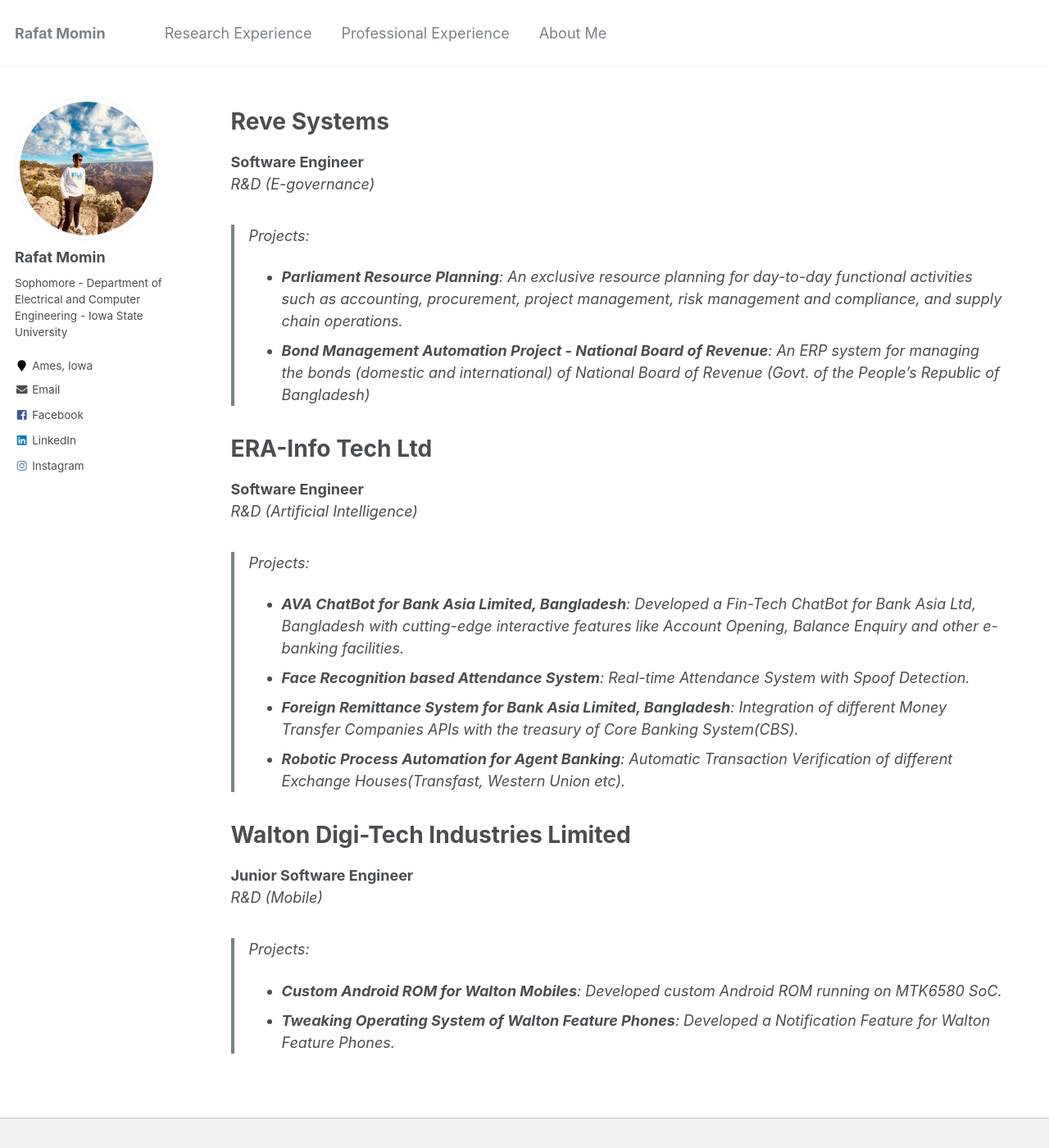
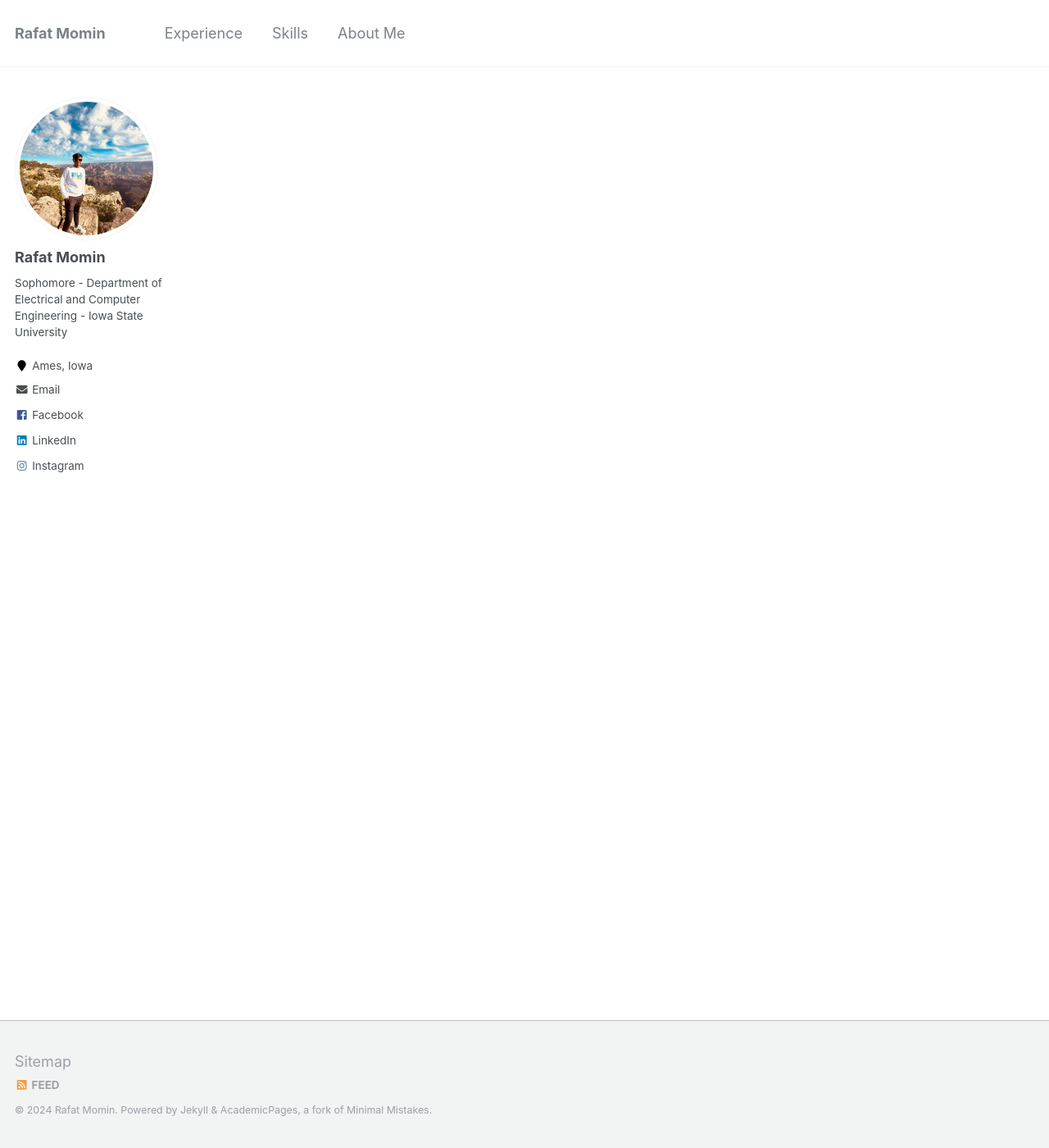
Before and after one commit to RafatMomin/rafatmomin.github.io, a Jekyll site: the page built from _pages/professional-experience.md, in a window 1280 px wide and 1400 px high. Shown: the whole window at 82% size. Built offline with Jekyll 4.4.1, drawn with Linux system fonts in a browser that asks for light colours.

Commit message:
modified!

```diff
--- a/_data/navigation.yml
+++ b/_data/navigation.yml
@@ -1,10 +1,10 @@
 # main links links
 main:
-  - title: "Research Experience"
-    url: /publications/
+  - title: "Experience"
+    url: /experience/
 
-  - title: "Professional Experience"
-    url: /professional-experience/
+  - title: "Skills"
+    url: /skills/
 
   - title: "About Me"
     url: /about-me/
--- a/_pages/professional-experience.md
+++ b/_pages/professional-experience.md
@@ -4,36 +4,3 @@ title: ""
 permalink: /professional-experience/
 author_profile: true
 ---
-
-Reve Systems
-===
-**Software Engineer** <br>
-*R&D (E-governance)* <br>
->Projects:
->* **Parliament Resource Planning**: An exclusive resource planning for day-to-day functional activities such as accounting,
-   procurement, project management, risk management and compliance, and supply chain operations. <br>
->* **Bond Management Automation Project - National Board of Revenue**: An ERP system for managing the bonds (domestic and international) of National Board
-   of Revenue (Govt. of the People’s Republic of Bangladesh)
-
-
-
-ERA-Info Tech Ltd
-===
-**Software Engineer** <br>
-*R&D (Artificial Intelligence)* <br>
->Projects:
->* **AVA ChatBot for Bank Asia Limited, Bangladesh**: Developed a Fin-Tech ChatBot for
-Bank Asia Ltd, Bangladesh with cutting-edge interactive features like Account Opening, Balance Enquiry and other e-banking facilities. <br>
->* **Face Recognition based Attendance System**: Real-time Attendance System with Spoof Detection. <br>
->* **Foreign Remittance System for Bank Asia Limited, Bangladesh**: Integration of different Money Transfer Companies APIs with the treasury of Core Banking System(CBS).<br>
->* **Robotic Process Automation for Agent Banking**: Automatic Transaction Verification of different Exchange Houses(Transfast, Western
-   Union etc).
-
-
-Walton Digi-Tech Industries Limited
-===
-**Junior Software Engineer** <br>
-*R&D (Mobile)* <br>
->Projects:
->* **Custom Android ROM for Walton Mobiles**: Developed custom Android ROM running on MTK6580 SoC. <br>
->* **Tweaking Operating System of Walton Feature Phones**: Developed a Notification Feature for Walton Feature Phones.
```
Also changed, not shown: _pages/about-me.md (+1 -38 lines).
